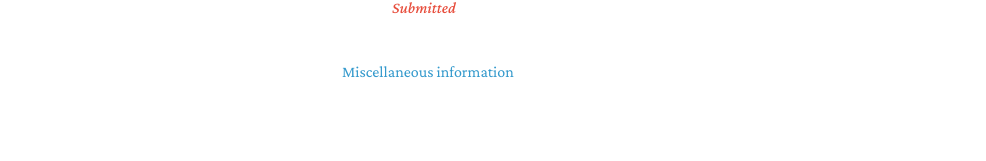
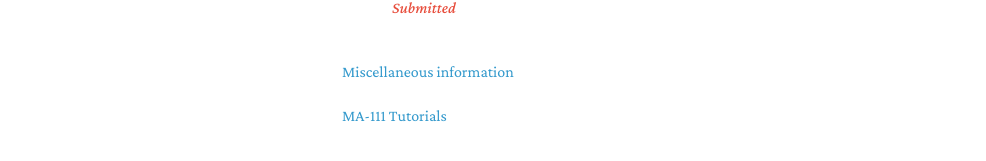
Before and after one commit to 4nimesh/4nimesh.github.io, a Jekyll site: the page built from index.md, in a window 1280 px wide and 900 px high, scrolled down 1887 px. Shown: the part 678-839 px from the top of the window, without its empty margins (128-1114 px from the left). Built offline with Jekyll 4.4.1, drawn with Linux system fonts in a browser that asks for light colours; a style sheet for code colours, icons or effects is not loaded; our own code applies the rules of GitHub Pages for plain Markdown files.

Commit message:
Update index.md

```diff
--- a/index.md
+++ b/index.md
@@ -57,3 +57,5 @@ I completed B.Sc. in Mathematics Honours (2013-2016) from [Cooch Behar College](
 {% include_relative _includes/publications.md %}
 
 [Miscellaneous information](teaching.md)
+
+[MA-111 Tutorials](ma111.md)
```
